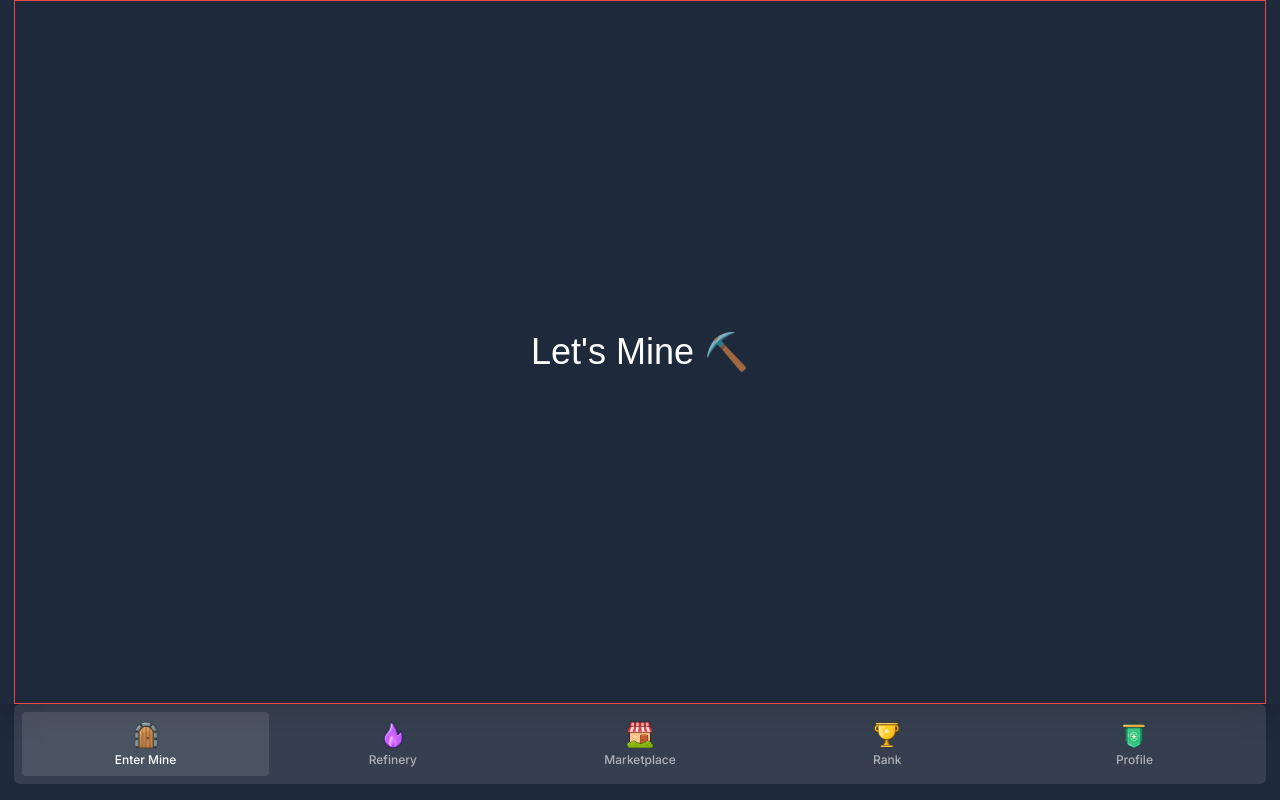
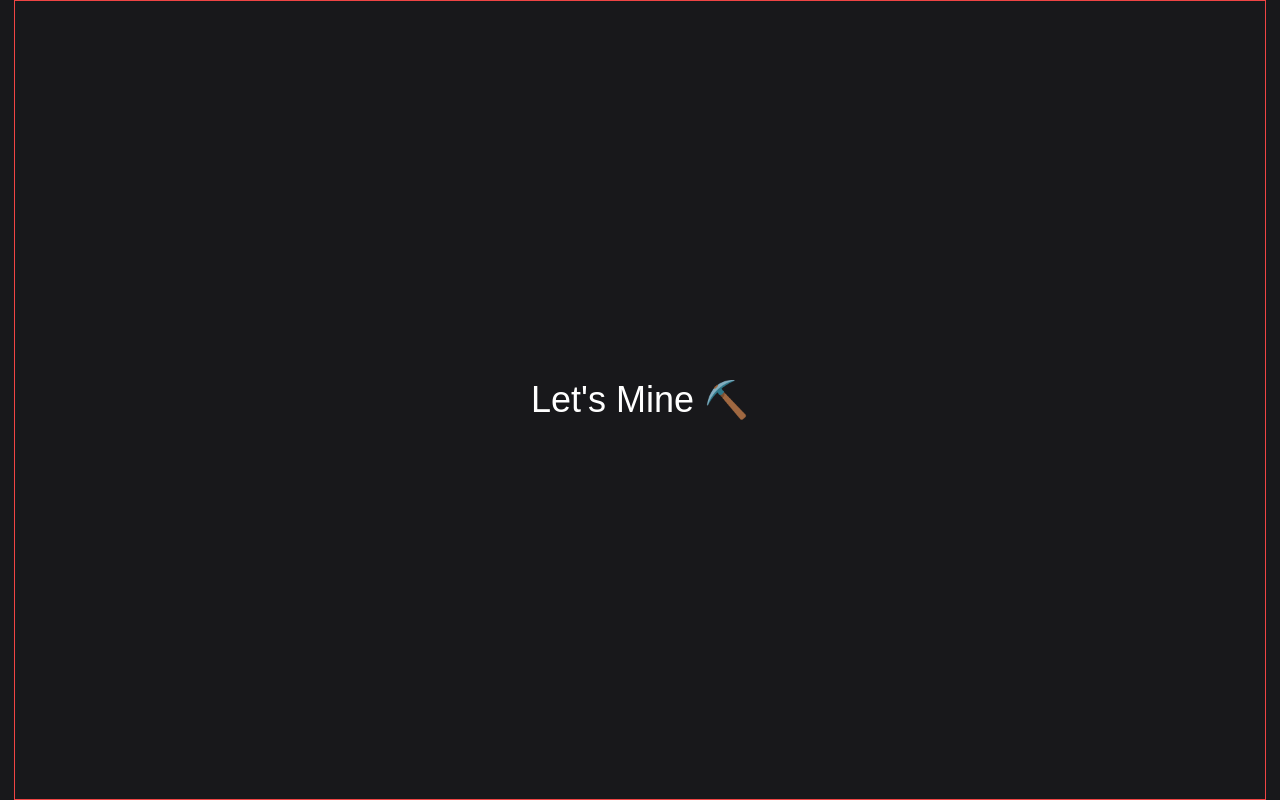
Before and after one commit to iampapagray/greed-miner-alpha, a React (Vite) app: page / in a window 1280 px wide. Built offline with nearby package versions, Linux system fonts and the light colour scheme; what @tonconnect/ui-react would draw is missing.

Commit message:
testing router-dom

```diff
--- a/src/App.tsx
+++ b/src/App.tsx
@@ -4,11 +4,11 @@
 
 function App() {
   return (
-    <div className="flex flex-col h-screen bg-slate-800 overflow-hidden">
+    <div className="flex flex-col h-screen bg-[#18181B] overflow-hidden">
       <div className="flex flex-col px-[14px] flex-1 w-full  shadow-xl">
         <Outlet />
       </div>
-      <NavigationBar />
+      {/* <NavigationBar /> */}
     </div>
   );
 }
```
